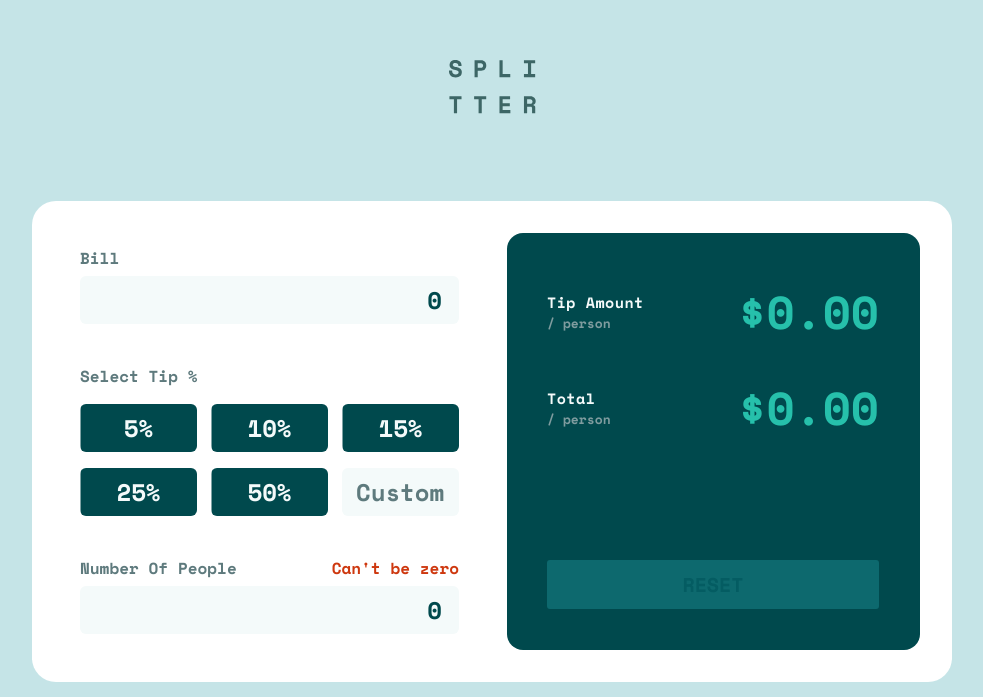
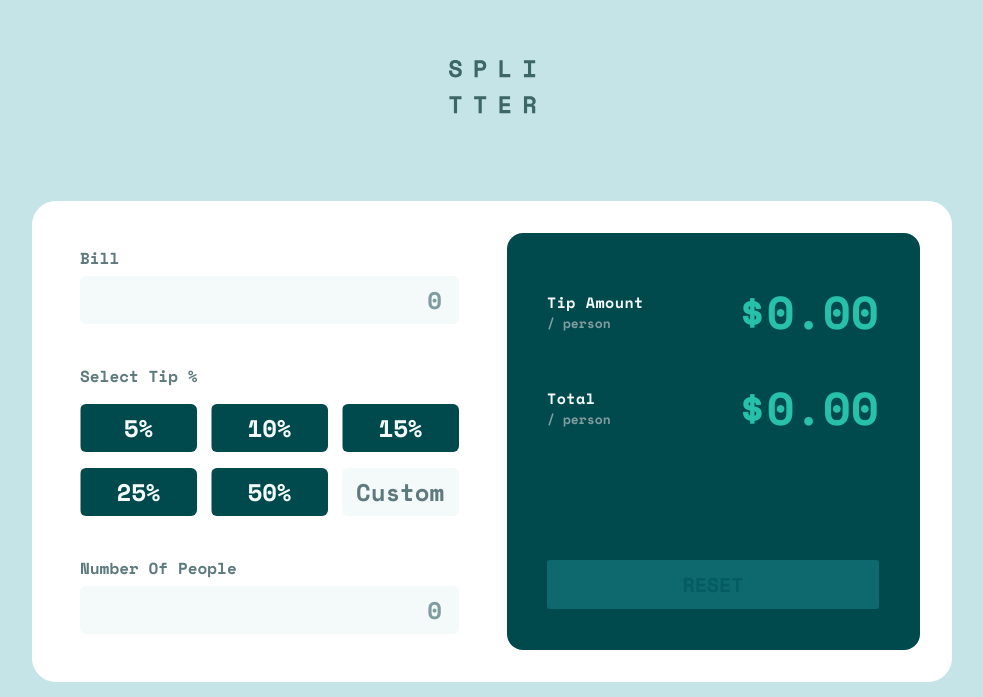
Before and after one commit to rachidbend/tip-calculator-app-main, a React (Create React App) app: page / in a window 1280 px wide. Shown: the part 103-800 px from the top of the page, without its empty margins (148-1131 px from the left). Built offline with nearby package versions, Linux system fonts and the light colour scheme.

Commit message:
bug fixes

```diff
--- a/src/components/InputData.js
+++ b/src/components/InputData.js
@@ -24,12 +24,6 @@
     }
     console.log(bill, numberOfPeople);
   });
-
-  useEffect(() => {
-    // bill = bill === 0 ? '' : bill;
-    // numberOfPeople = numberOfPeople === 0 ? '' : numberOfPeople;
-    console.log(bill, numberOfPeople);
-  }, []);
 
   // what this component should render
   return (
--- a/src/containers/InputDataContainer.js
+++ b/src/containers/InputDataContainer.js
@@ -4,10 +4,9 @@
 
 export const InputDataContainer = props => {
   // Props
-  // const bill = props.bill === 0 ? '' : props.bill;
-  // const numberOfPeople = props.numberOfPeople === 0 ? '' : props.numberOfPeople;
-  const bill = props.bill;
-  const numberOfPeople = props.numberOfPeople;
+  const bill = props.bill === 0 ? '' : props.bill;
+  const numberOfPeople = props.numberOfPeople === 0 ? '' : props.numberOfPeople;
+
   const handleNumOfPeople = props.handleNumOfPeople;
 
   // Elements
```
